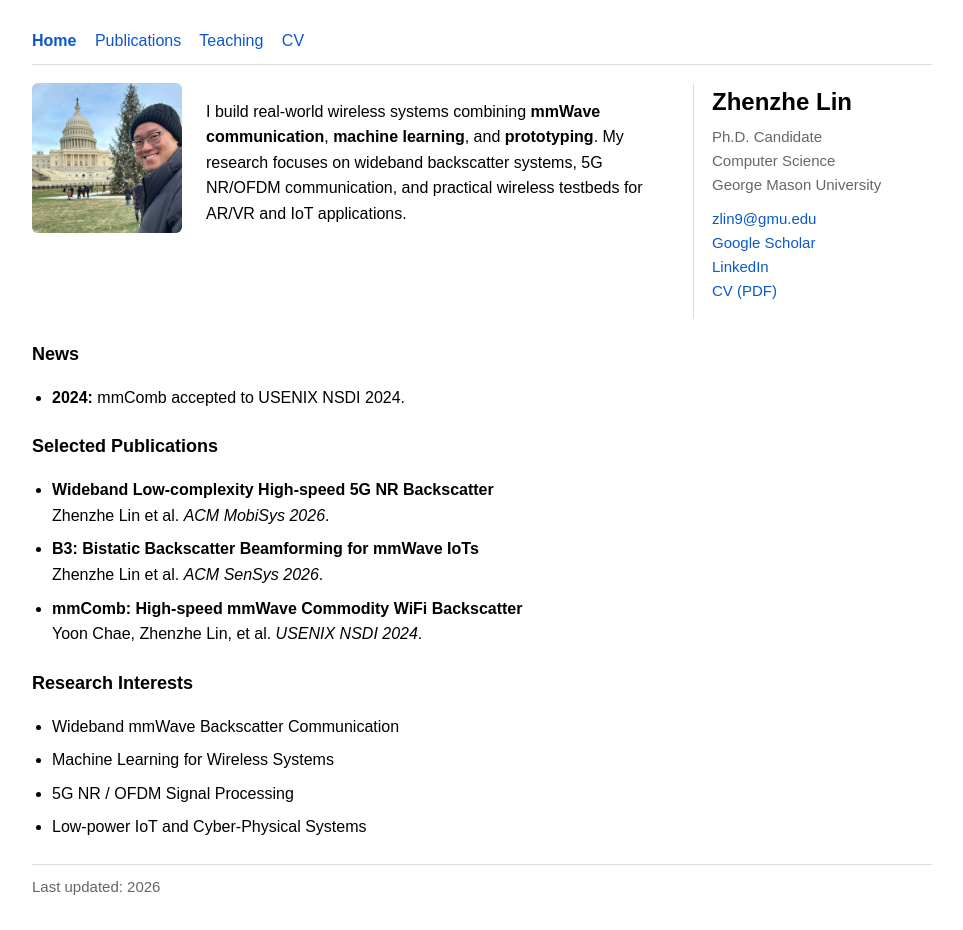
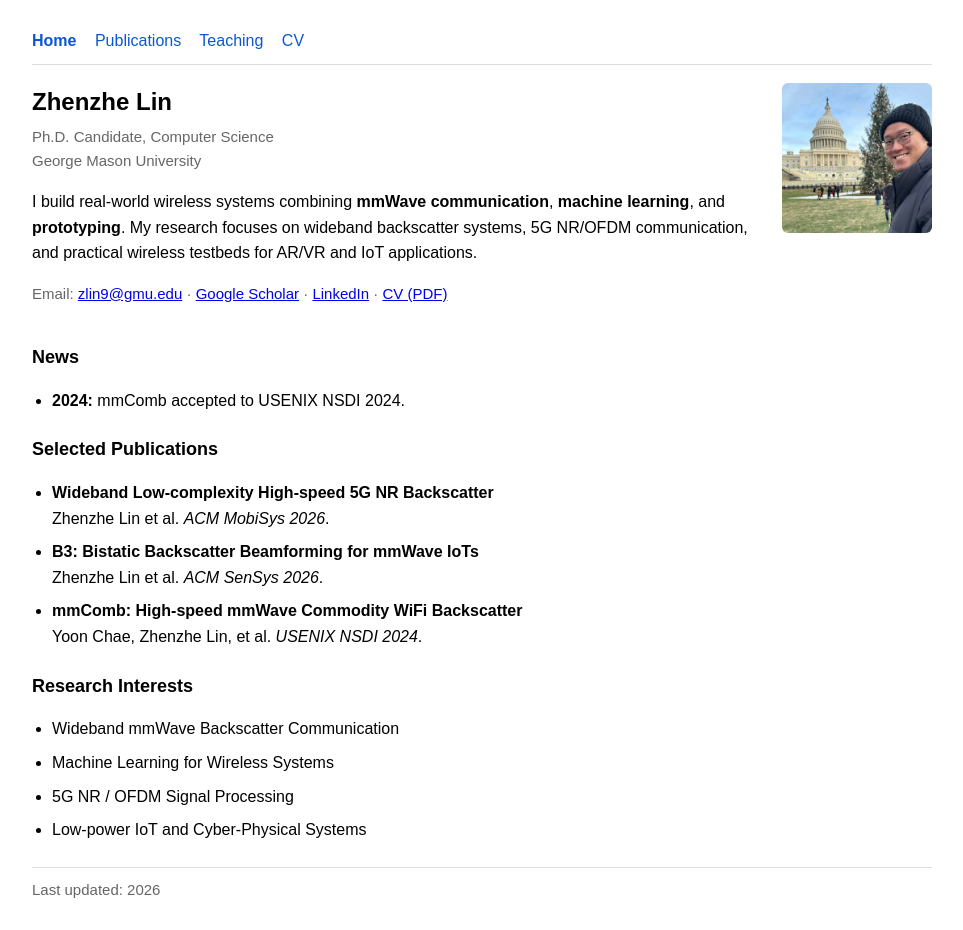
Before and after one commit to linzhenzhe/linzhenzhe.github.io, a plain HTML site: page index.html in a window 1280 px wide. Shown: the whole page, without its empty margins (158-1121 px from the left). Drawn offline with Linux system fonts and the light colour scheme.

Commit message:
Update index.html

```diff
--- a/index.html
+++ b/index.html
@@ -20,9 +20,14 @@
 
 <div class="header">
 
-  <img src="assets/photo.jpg" class="profile-photo" alt="Zhenzhe Lin">
+  <div class="header-text">
 
-  <div class="header-text">
+    <h1>Zhenzhe Lin</h1>
+
+    <div class="small">
+      Ph.D. Candidate, Computer Science<br>
+      George Mason University
+    </div>
 
     <p>
       I build real-world wireless systems combining <b>mmWave communication</b>,
@@ -31,26 +36,16 @@
       and practical wireless testbeds for AR/VR and IoT applications.
     </p>
 
-  </div>
-
-  <div class="identity">
-
-    <h1>Zhenzhe Lin</h1>
-
-    <div class="small">
-      Ph.D. Candidate<br>
-      Computer Science<br>
-      George Mason University
-    </div>
-
-    <p class="small" style="margin-top:10px;">
-      <a href="mailto:zlin9@gmu.edu">zlin9@gmu.edu</a><br>
-      <a href="https://scholar.google.com/">Google Scholar</a><br>
-      <a href="https://www.linkedin.com/">LinkedIn</a><br>
+    <p class="small">
+      Email: <a href="mailto:zlin9@gmu.edu">zlin9@gmu.edu</a> ·
+      <a href="https://scholar.google.com/">Google Scholar</a> ·
+      <a href="https://www.linkedin.com/">LinkedIn</a> ·
       <a href="files/CV_zhenzhe_lin.pdf">CV (PDF)</a>
     </p>
 
   </div>
+
+  <img src="assets/photo.jpg" class="profile-photo" alt="Zhenzhe Lin">
 
 </div>
 
```
